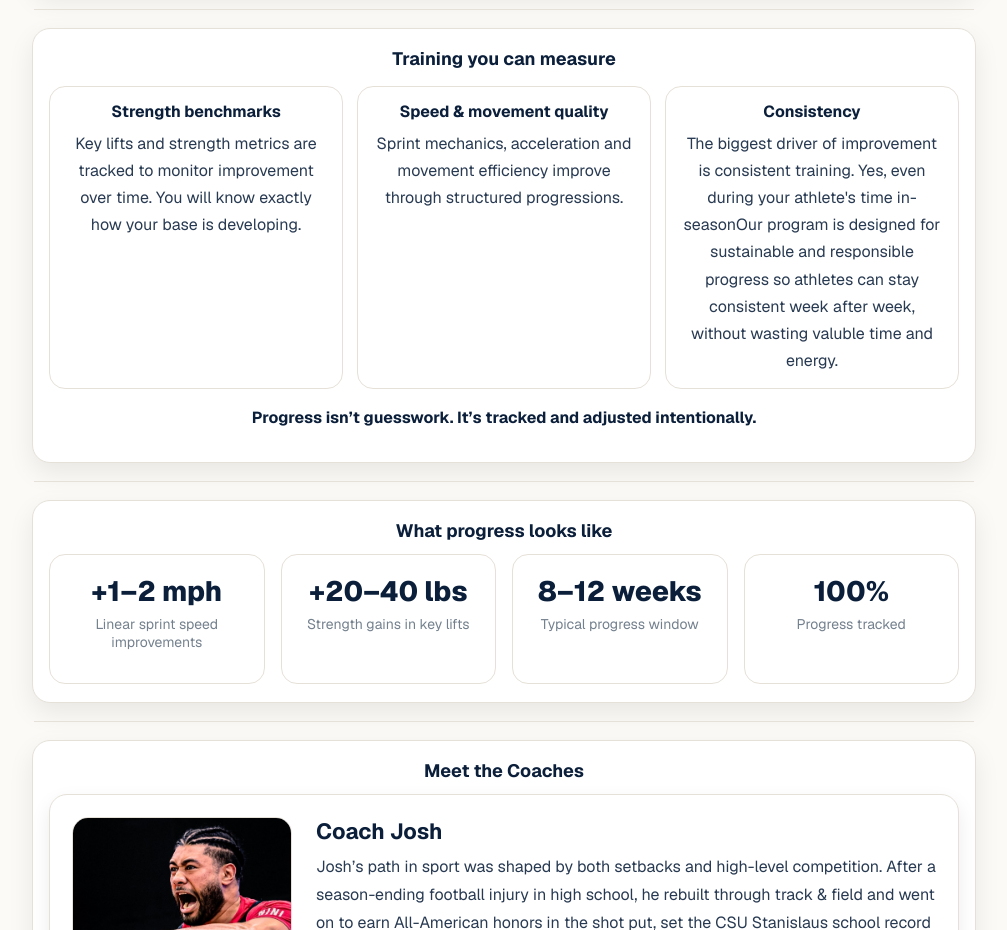
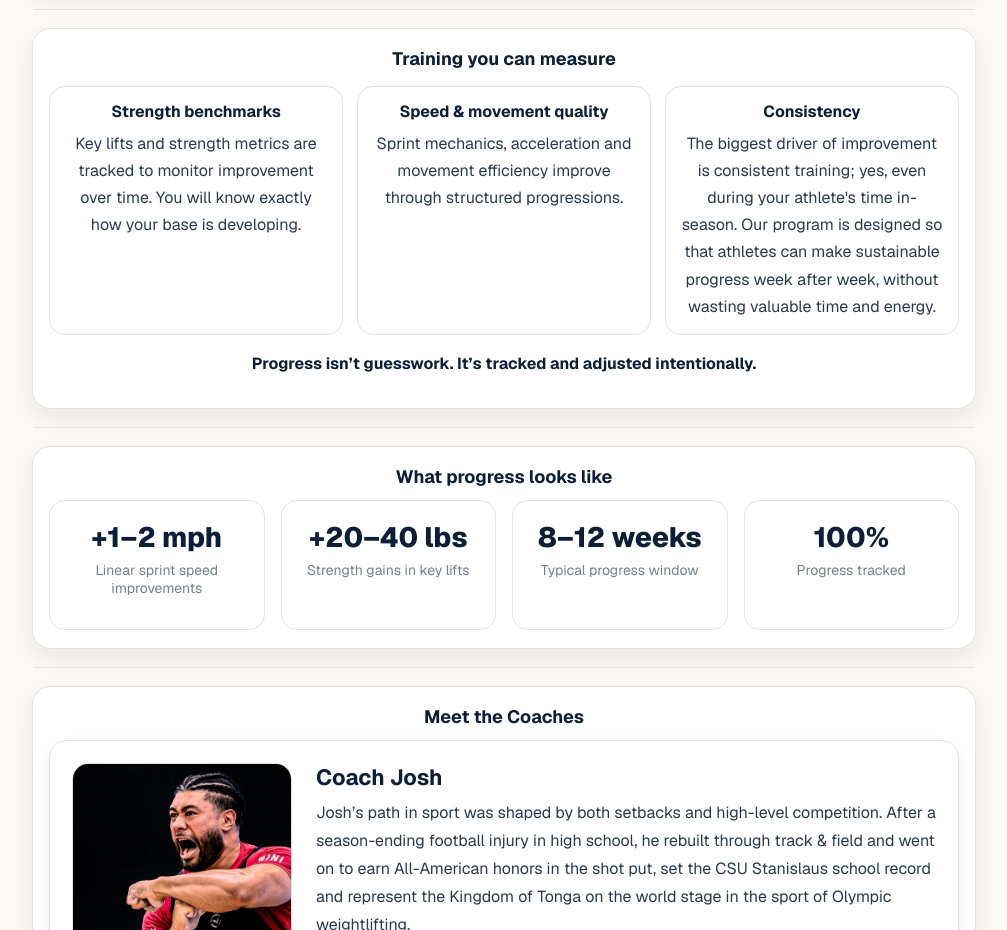
Before and after one commit to UHE4VY/pasifika-sc, a Next.js app: page / in a window 1280 px wide. Shown: the part 1480-2410 px from the top of the page, without its empty margins (136-1143 px from the left). Built offline with nearby package versions, Linux system fonts and the light colour scheme.

Commit message:
Edit to Training you can measure section

```diff
--- a/app/page.tsx
+++ b/app/page.tsx
@@ -252,9 +252,9 @@ export default function HomePage() {
     <div style={cardStyle}>
       <h3 style={cardTitleCenteredStyle}>Consistency</h3>
       <p style={cardBodyCenteredStyle}>
-        The biggest driver of improvement is consistent training. Yes, even during your athlete's time in-seasonOur
-        program is designed for sustainable and responsible progress so
-        athletes can stay consistent week after week, without wasting valuble time and energy.
+        The biggest driver of improvement is consistent training; yes, even during your athlete's time in-season. Our
+        program is designed so that
+        athletes can make sustainable progress week after week, without wasting valuable time and energy.
       </p>
     </div>
   </div>
```
